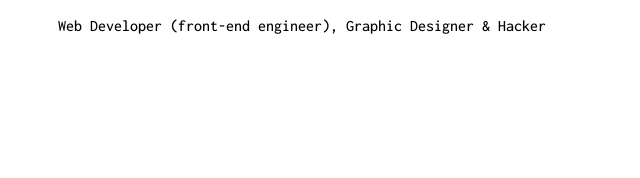
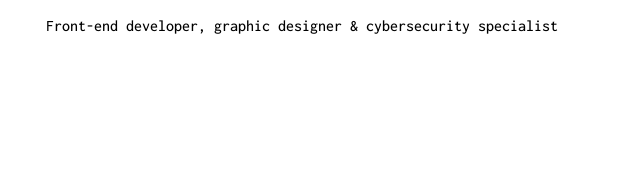
Before and after one commit to ProgramadorAbelhudo/portifolio, a plain HTML site: page index.html in a window 1280 px wide. Shown: the part 453-631 px from the top of the page, 338-978 px from the left. Drawn offline with Linux system fonts and the light colour scheme.

Commit message:
Update index.html
Change of the resume about me introducing front-end developer and cybersecurity specialist. Deleeting "Web developer" and hacker.

```diff
--- a/index.html
+++ b/index.html
@@ -25,7 +25,7 @@
     <main>
         <section id="home">
             <h1>Carlos Eduardo "c4du"</h1>
-            <p>Web Developer (front-end engineer), Graphic Designer & Hacker</p>
+            <p>Front-end developer, graphic designer & cybersecurity specialist</p>
         </section>
 
         <section id="about">
```
